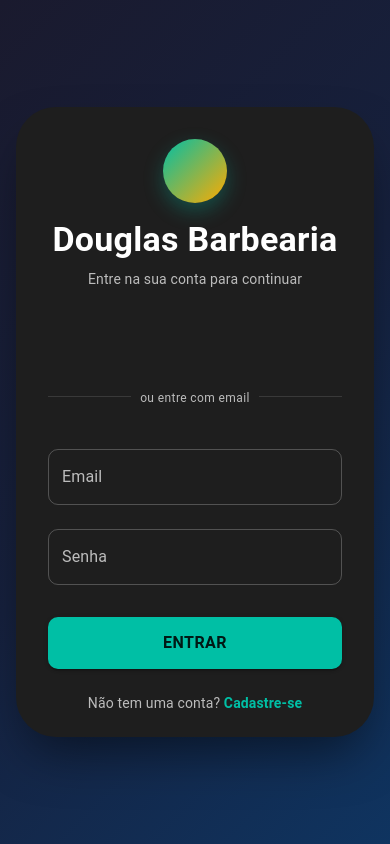
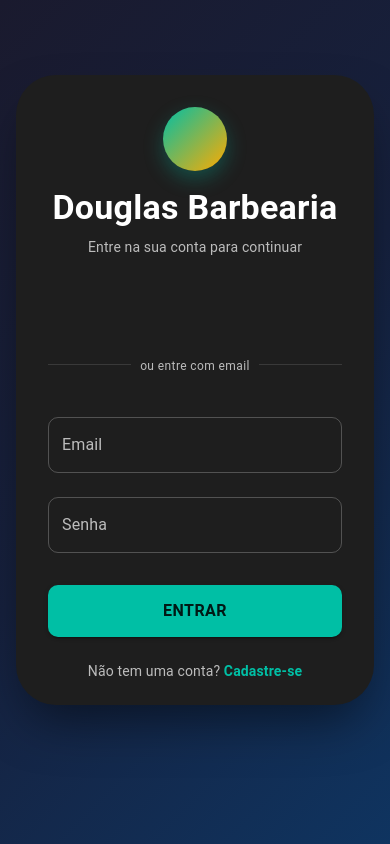
Before and after one commit to yuri-silveiraa/front-barbearia, a React (Vite) app: page /login in a window 390 px wide. Built offline with nearby package versions, Linux system fonts and the light colour scheme; no server answers; some icons are missing.

Commit message:
fix(frontend): ajusta altura no mobile

```diff
--- a/src/features/auth/pages/CadastroPage.tsx
+++ b/src/features/auth/pages/CadastroPage.tsx
@@ -83,12 +83,13 @@ export function CadastroPage() {
   return (
     <Box
       sx={{
-        minHeight: "100vh",
+        minHeight: "100dvh",
         display: "flex",
         alignItems: "center",
         justifyContent: "center",
         background: "linear-gradient(135deg, #1a1a2e 0%, #16213e 50%, #0f3460 100%)",
-        p: 2
+        p: 2,
+        pb: { xs: 10, sm: 2 }
       }}
     >
       <FeedbackBanner message={error} severity="error" onClose={() => setError("")} />
--- a/src/features/auth/pages/LoginPage.tsx
+++ b/src/features/auth/pages/LoginPage.tsx
@@ -99,12 +99,13 @@ export function LoginPage() {
   return (
     <Box
       sx={{
-        minHeight: "100vh",
+        minHeight: "100dvh",
         display: "flex",
         alignItems: "center",
         justifyContent: "center",
         background: "linear-gradient(135deg, #1a1a2e 0%, #16213e 50%, #0f3460 100%)",
-        p: 2
+        p: 2,
+        pb: { xs: 10, sm: 2 }
       }}
     >
       <FeedbackBanner message={error} severity="error" onClose={() => setError("")} />
--- a/src/features/auth/pages/VerificarEmailPage.tsx
+++ b/src/features/auth/pages/VerificarEmailPage.tsx
@@ -94,12 +94,13 @@ export default function VerificarEmailPage() {
   return (
     <Box
       sx={{
-        minHeight: "100vh",
+        minHeight: "100dvh",
         display: "flex",
         alignItems: "center",
         justifyContent: "center",
         backgroundColor: "background.default",
         px: 2,
+        pb: { xs: 10, sm: 2 }
       }}
     >
       <FeedbackBanner message={error} severity="error" onClose={() => setError("")} />
--- a/src/index.css
+++ b/src/index.css
@@ -1,6 +1,6 @@
 html, body, #root {
   margin: 0;
   padding: 0;
-  height: 100%;
+  min-height: 100%;
   width: 100%;
 }
--- a/src/layouts/MainLayout.tsx
+++ b/src/layouts/MainLayout.tsx
@@ -12,7 +12,7 @@ export function MainLayout() {
   const headerHeight = { xs: 56, sm: 64 };
 
   return (
-    <Box sx={{ display: "flex", minHeight: "100svh" }}>
+    <Box sx={{ display: "flex", minHeight: "100dvh" }}>
       <Header
         onMenuClick={() => !isMobile && setSidebarOpen(true)}
         showMenu={!isMobile}
@@ -37,8 +37,8 @@ export function MainLayout() {
           width: "100%",
           backgroundColor: "background.default",
           minHeight: {
-            xs: "calc(100svh - 56px)",
-            sm: "calc(100svh - 64px)"
+            xs: "calc(100dvh - 56px)",
+            sm: "calc(100dvh - 64px)"
           }
         }}
       >
```
